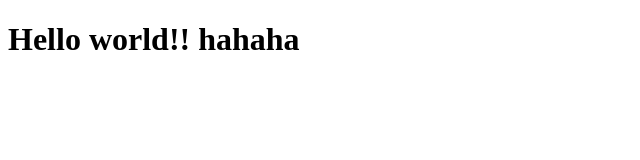
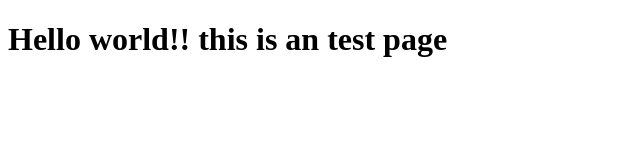
Before and after one commit to Sachintha-Prasad/sachintha-prasad.github.io, a plain HTML site: page site/index.html in a window 1280 px wide. Shown: the whole page, without its empty margins (0-640 px from the left). Drawn offline with Linux system fonts and the light colour scheme.

Commit message:
2023.03.03 1st commit

```diff
--- a/site/index.html
+++ b/site/index.html
@@ -7,6 +7,6 @@
     <title>Hello coursera!!</title>
 </head>
 <body>
-    <h1>Hello world!! hahaha</h1>
+    <h1>Hello world!! this is an test page</h1>
 </body>
 </html>
```
